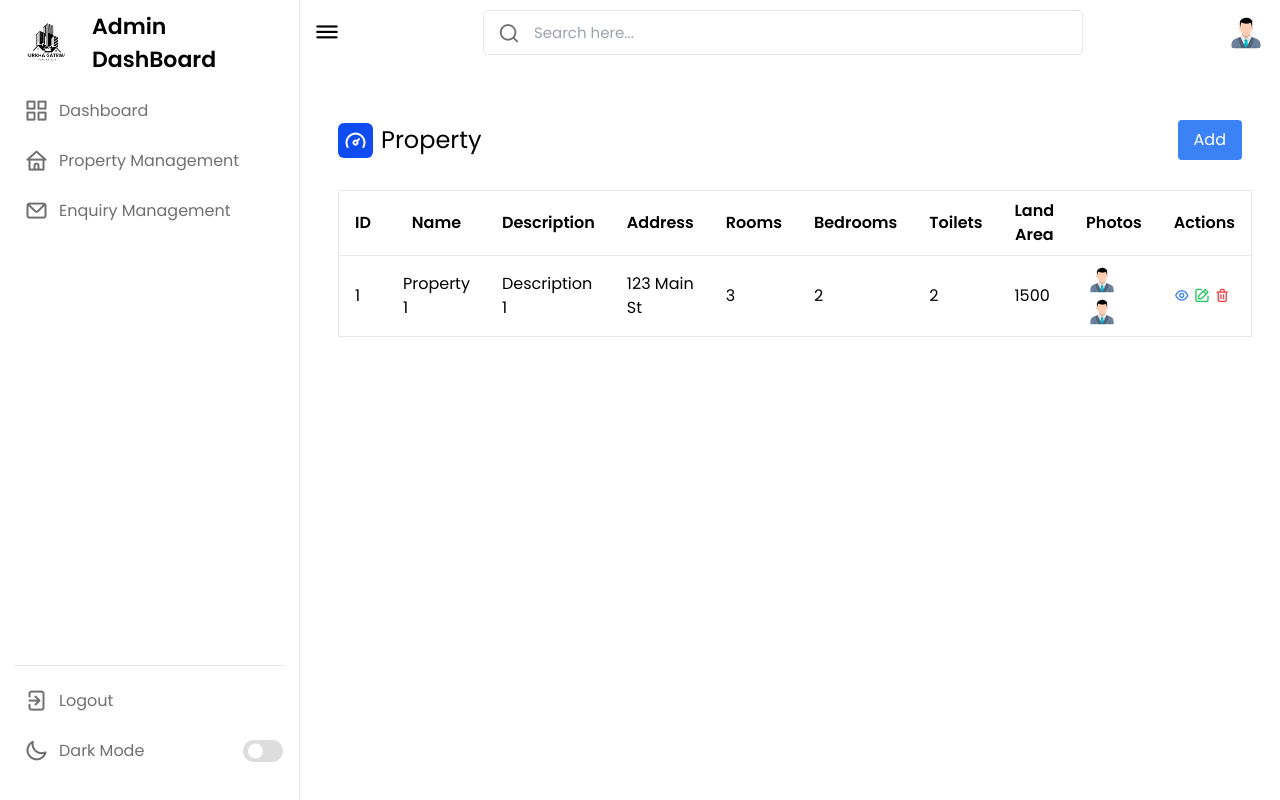
After one commit to abhishekkarky/Realstate, a Django app: page /admin-property-management in a window 1280 px wide. The commit adds this page. Run offline with Django 5.2, Linux system fonts and the light colour scheme; some libraries are stand-ins or nearby versions.

Commit message:
admin-property

```diff
--- a/Auth/urls.py
+++ b/Auth/urls.py
@@ -11,5 +11,7 @@ urlpatterns = [
     path('services', views.services, name='services'),
     path('about', views.about, name='about'),
     path('properties', views.properties, name='properties'),
-    path('admin-page', views.adminPage, name='admin-page')
+    path('admin-page', views.adminPage, name='admin-page'),
+    path('admin-property-management', views.adminProperty, name='admin-property-management'),
+    path('admin-enquiry-management', views.enquiryProperty, name='admin-enquiry-management')
 ]
--- a/Auth/views.py
+++ b/Auth/views.py
@@ -100,3 +100,9 @@ def about(request):
 
 def adminPage(request):
     return render(request, 'admin/admin-panel.html')
+
+def adminProperty(request):
+    return render(request, 'admin/property-management.html')
+
+def enquiryProperty(request):
+    return render(request, 'admin/enquiry-management.html')
--- a/templates/admin/navbar.html
+++ b/templates/admin/navbar.html
@@ -10,19 +10,25 @@
   <div class="menu-items">
     <ul class="nav-links">
       <li>
-        <a href="index.html">
+        <a href="/admin-page">
           <i class="uil uil-apps"></i>
           <span class="link-name">Dashboard</span>
         </a>
       </li>
 
       <li>
-        <a href="index.html">
-          <i class="uil uil-user"></i>
-          <span class="link-name">User Management</span>
+        <a href="/admin-property-management">
+          <i class="uil uil-home"></i>
+          <span class="link-name">Property Management</span>
         </a>
       </li>
       <li>
+        <a href="/admin-enquiry-management">
+          <i class="uil uil-envelope"></i>
+          <span class="link-name">Enquiry Management</span>
+        </a>
+      </li>
+      {% comment %} <li>
         <a href="content.html">
           <i class="uil uil-book-open"></i>
           <span class="link-name">Content Management</span>
@@ -57,7 +63,7 @@
           <i class="uil uil-comment-alt-download"></i>
           <span class="link-name">Feedback</span>
         </a>
-      </li>
+      </li> {% endcomment %}
     </ul>
 
     <ul class="logout-mode">
--- /dev/null
+++ b/templates/admin/property-management.html
@@ -0,0 +1,174 @@
+<!DOCTYPE html>
+<html lang="en">
+<head>
+    <meta charset="UTF-8">
+    <meta name="viewport" content="width=device-width, initial-scale=1.0">
+    <title>Property Management</title>
+    <!----======== CSS ======== -->
+    <link rel="stylesheet" href="/static/css/adminpanel.css" />
+
+    <!----===== Iconscout CSS ===== -->
+    <link
+      rel="stylesheet"
+      href="https://unicons.iconscout.com/release/v4.0.0/css/line.css"
+    />
+    <script src="https://cdn.tailwindcss.com"></script>
+
+</head>
+<body>
+    <!-- Include navbar.html -->
+    {% include 'admin/navbar.html' %}
+
+    <section class="dashboard">
+        <div class="top">
+            <i class="uil uil-bars sidebar-toggle"></i>
+            <div class="search-box">
+                <i class="uil uil-search"></i>
+                <input type="text" placeholder="Search here..." />
+            </div>
+            <img src="/static/images/profile.jpg" alt="" />
+        </div>
+
+        <div class="dash-content p-6">
+            <div class="overview">
+                <div class="title flex items-center justify-between mb-4">
+                    <div class="flex items-center">
+                        <i class="uil uil-tachometer-fast-alt text-2xl"></i>
+                        <span class="text-2xl ml-2">Property</span>
+                    </div>
+                    <button id="openModal" class="bg-blue-500 text-white px-4 py-2 rounded">Add</button>
+                </div>
+
+                <!-- Table with property data -->
+                <table class="w-full bg-white border border-gray-200">
+                    <thead>
+                        <tr>
+                            <th class="py-2 px-4 border-b">ID</th>
+                            <th class="py-2 px-4 border-b">Name</th>
+                            <th class="py-2 px-4 border-b">Description</th>
+                            <th class="py-2 px-4 border-b">Address</th>
+                            <th class="py-2 px-4 border-b">Rooms</th>
+                            <th class="py-2 px-4 border-b">Bedrooms</th>
+                            <th class="py-2 px-4 border-b">Toilets</th>
+                            <th class="py-2 px-4 border-b">Land Area</th>
+                            <th class="py-2 px-4 border-b">Photos</th>
+                            <th class="py-2 px-4 border-b">Actions</th>
+                        </tr>
+                    </thead>
+                    <tbody>
+                        <!-- Example row with additional fields -->
+                        <tr>
+                            <td class="py-2 px-4 border-b">1</td>
+                            <td class="py-2 px-4 border-b">Property 1</td>
+                            <td class="py-2 px-4 border-b">Description 1</td>
+                            <td class="py-2 px-4 border-b">123 Main St</td>
+                            <td class="py-2 px-4 border-b">3</td>
+                            <td class="py-2 px-4 border-b">2</td>
+                            <td class="py-2 px-4 border-b">2</td>
+                            <td class="py-2 px-4 border-b">1500</td>
+                            <!-- Add a cell for photos -->
+                            <td class="py-2 px-4 border-b">
+                                <img src="/static/images/profile.jpg" alt="Photo 1" class="w-8 h-8 mr-2">
+                                <img src="/static/images/profile.jpg" alt="Photo 2" class="w-8 h-8">
+                            </td>
+                            <td class="py-2 px-4 border-b">
+                                <i class="uil uil-eye text-blue-500 cursor-pointer hover:text-blue-700"></i>
+                                <i class="uil uil-edit text-green-500 cursor-pointer hover:text-green-700"></i>
+                                <i class="uil uil-trash-alt text-red-500 cursor-pointer hover:text-red-700"></i>
+
+                            </td>
+                        </tr>
+                        <!-- Add more rows as needed -->
+                    </tbody>
+                </table>
+            </div>
+        </div>
+    </section>
+
+    <!-- Modal -->
+    <div id="myModal" class="modal hidden fixed inset-0 bg-gray-300 bg-opacity-75 flex items-center justify-center">
+        <div class="modal-content bg-white p-6 w-1/2">
+            <span id="closeModal" class="close">&times;</span>
+
+            <!-- Property Add Form -->
+            <form id="propertyForm" class="grid grid-cols-2 gap-4">
+                <div class="mb-4">
+                    <label for="propertyName">Property Name:</label>
+                    <input type="text" id="propertyName" name="propertyName" class="w-full border p-2" required>
+                </div>
+
+                <div class="mb-4">
+                    <label for="propertyDescription">Property Description:</label>
+                    <textarea id="propertyDescription" name="propertyDescription" class="w-full border p-2" required></textarea>
+                </div>
+
+                <div class="mb-4">
+                    <label for="propertyAddress">Address:</label>
+                    <input type="text" id="propertyAddress" name="propertyAddress" class="w-full border p-2" required>
+                </div>
+
+                <div class="mb-4">
+                    <label for="propertyRooms">Number of Rooms:</label>
+                    <input type="number" id="propertyRooms" name="propertyRooms" class="w-full border p-2" required>
+                </div>
+
+                <div class="mb-4">
+                    <label for="propertyBedrooms">Number of Bedrooms:</label>
+                    <input type="number" id="propertyBedrooms" name="propertyBedrooms" class="w-full border p-2" required>
+                </div>
+
+                <div class="mb-4">
+                    <label for="propertyToilets">Number of Toilets:</label>
+                    <input type="number" id="propertyToilets" name="propertyToilets" class="w-full border p-2" required>
+                </div>
+
+                <div class="mb-4">
+                    <label for="propertyLandArea">Land Area (sq ft):</label>
+                    <input type="number" id="propertyLandArea" name="propertyLandArea" class="w-full border p-2" required>
+                </div>
+
+                <div class="mb-4">
+                    <!-- Add a file input for photos -->
+                    <label for="propertyPhotos">Photos:</label>
+                    <input type="file" id="propertyPhotos" name="propertyPhotos" class="w-full border p-2" multiple>
+                </div>
+
+                <button type="submit" class="col-span-2 bg-blue-500 text-white px-4 py-2 rounded">Add Property</button>
+            </form>
+        </div>
+    </div>
+
+    <script>
+        document.getElementById('openModal').addEventListener('click', function () {
+            document.getElementById('myModal').classList.remove('hidden');
+        });
+
+        document.getElementById('closeModal').addEventListener('click', function () {
+            document.getElementById('myModal').classList.add('hidden');
+        });
+
+        // Handle form submission
+        document.getElementById('propertyForm').addEventListener('submit', function (event) {
+            event.preventDefault();
+
+            // Here, you can handle the form data submission to your backend or perform any other desired actions.
+            // For demonstration purposes, we'll simply log the form data to the console.
+
+            const formData = new FormData(event.target);
+            const propertyData = {};
+            formData.forEach((value, key) => {
+                propertyData[key] = value;
+            });
+
+            console.log('Property Data:', propertyData);
+
+            // Optionally, you can reset the form and close the modal
+            event.target.reset();
+            document.getElementById('myModal').classList.add('hidden');
+        });
+    </script>
+
+    <!-- Include admin-panel.js -->
+    <script src="/static/js/admin-panel.js"></script>
+</body>
+</html>
```
Also changed, not shown: templates/admin/enquiry-management.html (added, +88 -0 lines).
